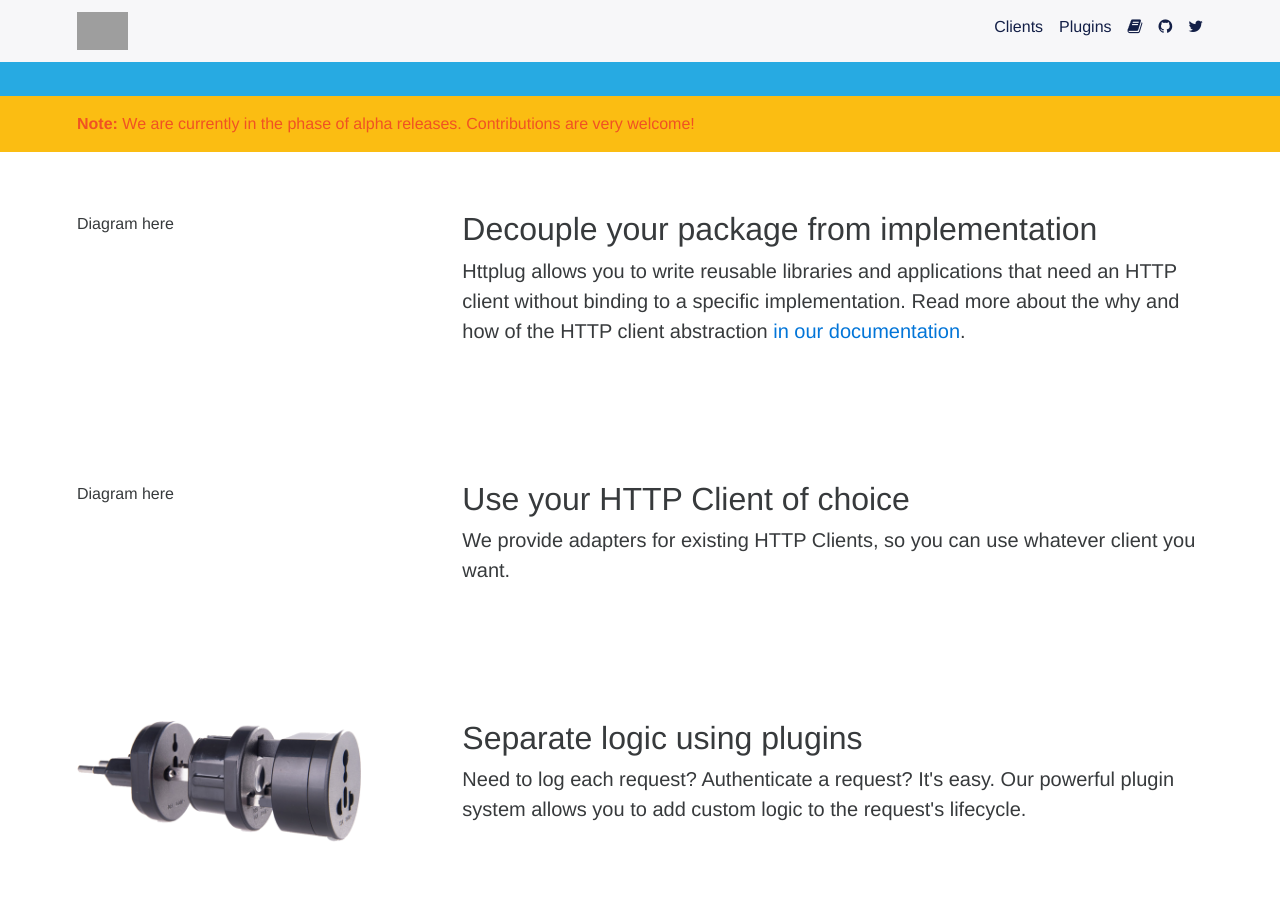
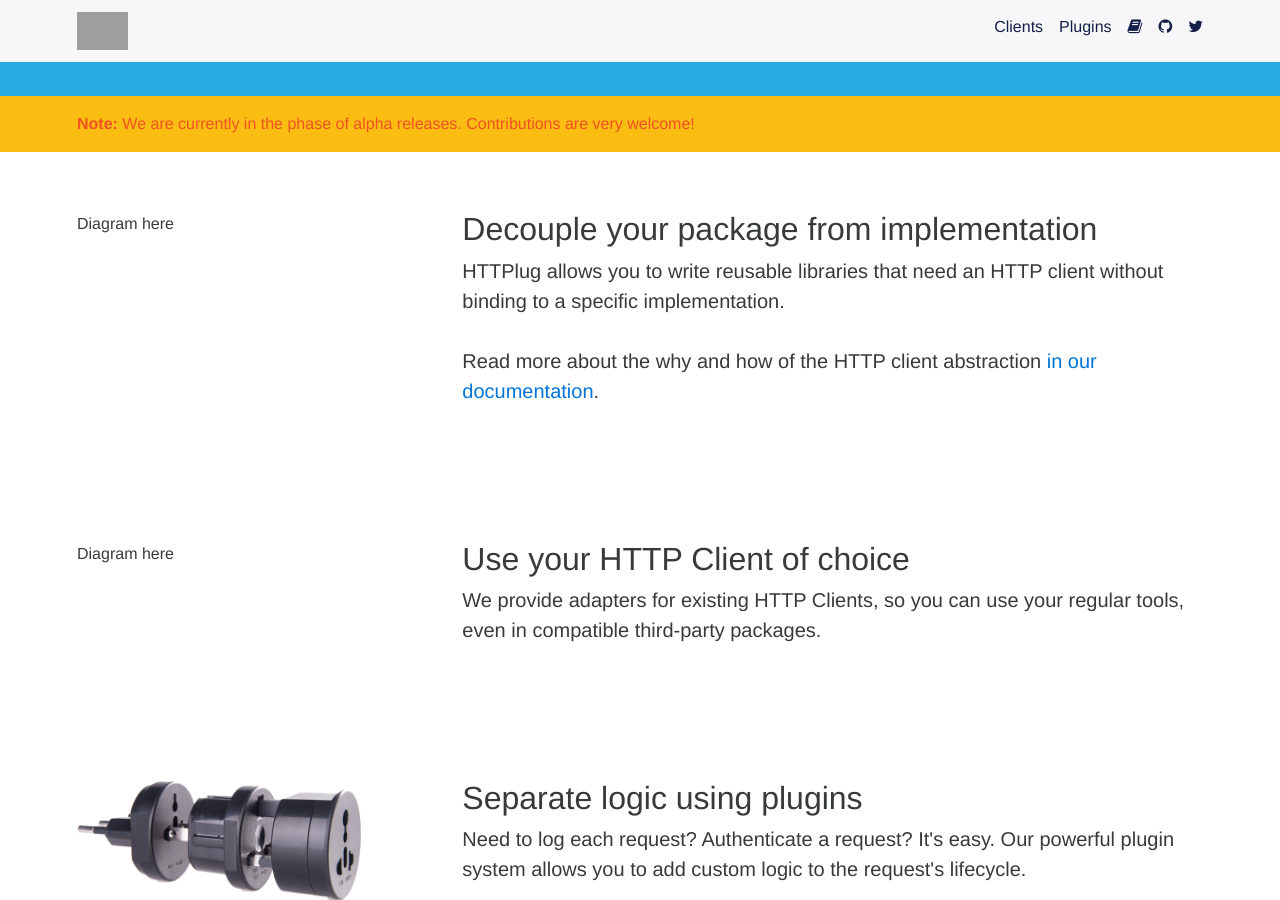
Before and after one commit to php-http/httplug.github.io, a Jekyll site: the page built from index.html, in a window 1280 px wide and 900 px high, scrolled down 458 px. Built offline with Jekyll 4.4.1, drawn with Linux system fonts in a browser that asks for light colours; nearby versions of some CDN libraries; comment, search, counter and statistics services are not loaded; grey boxes are pictures that could not be loaded.

Commit message:
Update homepage

```diff
--- a/index.html
+++ b/index.html
@@ -24,7 +24,11 @@ layout: default
             <div class="col-md-8">
                 <h2>Decouple your package from implementation</h2>
                 <p class="lead">
-                    Httplug allows you to write reusable libraries and applications that need an HTTP client without binding to a specific implementation. Read more about the why and how of the HTTP client abstraction <a href="http://docs.httplug.io" target="_blank">in our documentation</a>.
+                    HTTPlug allows you to write reusable libraries that need an HTTP client
+                    without binding to a specific implementation.<br><br>
+
+                    Read more about the why and how of the HTTP client abstraction
+                    <a href="http://docs.httplug.io" target="_blank">in our documentation</a>.
                 </p>
             </div>
         </div>
@@ -39,7 +43,8 @@ layout: default
             <div class="col-md-8">
                 <h2>Use your HTTP Client of choice</h2>
                 <p class="lead">
-                    We provide adapters for existing HTTP Clients, so you can use whatever client you want.
+                    We provide adapters for existing HTTP Clients, so you can use your regular tools,
+                    even in compatible third-party packages.
                 </p>
             </div>
         </div>
```
